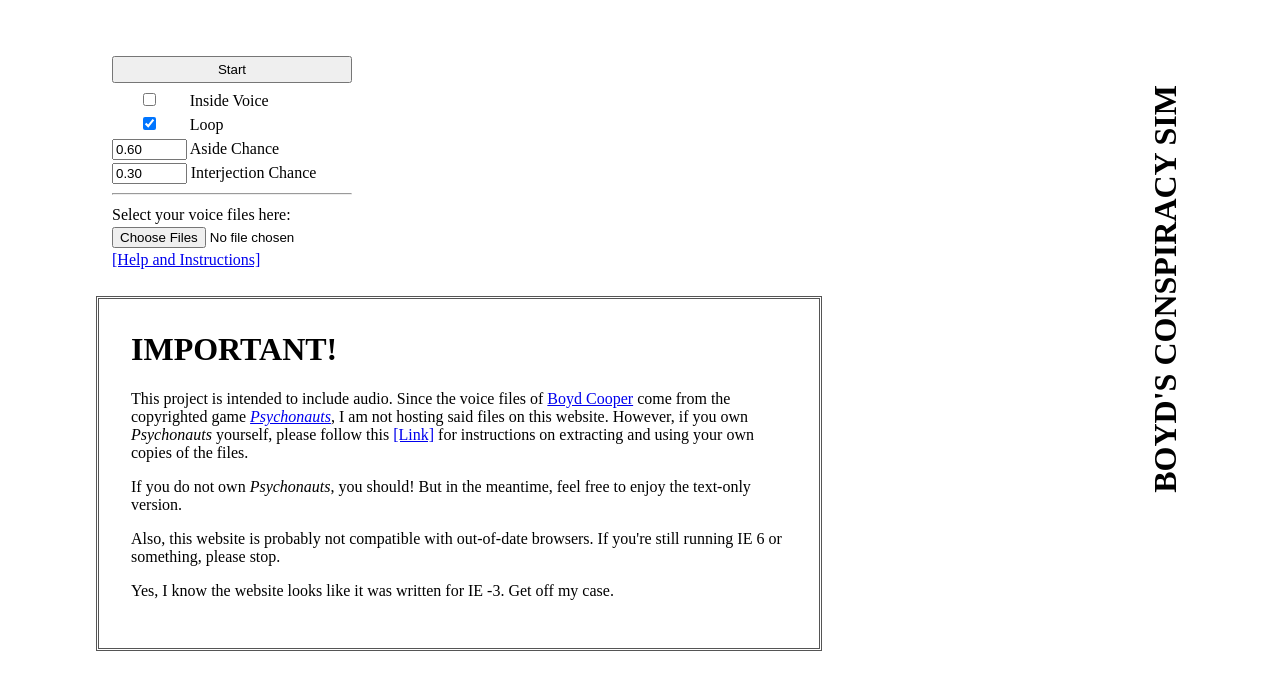
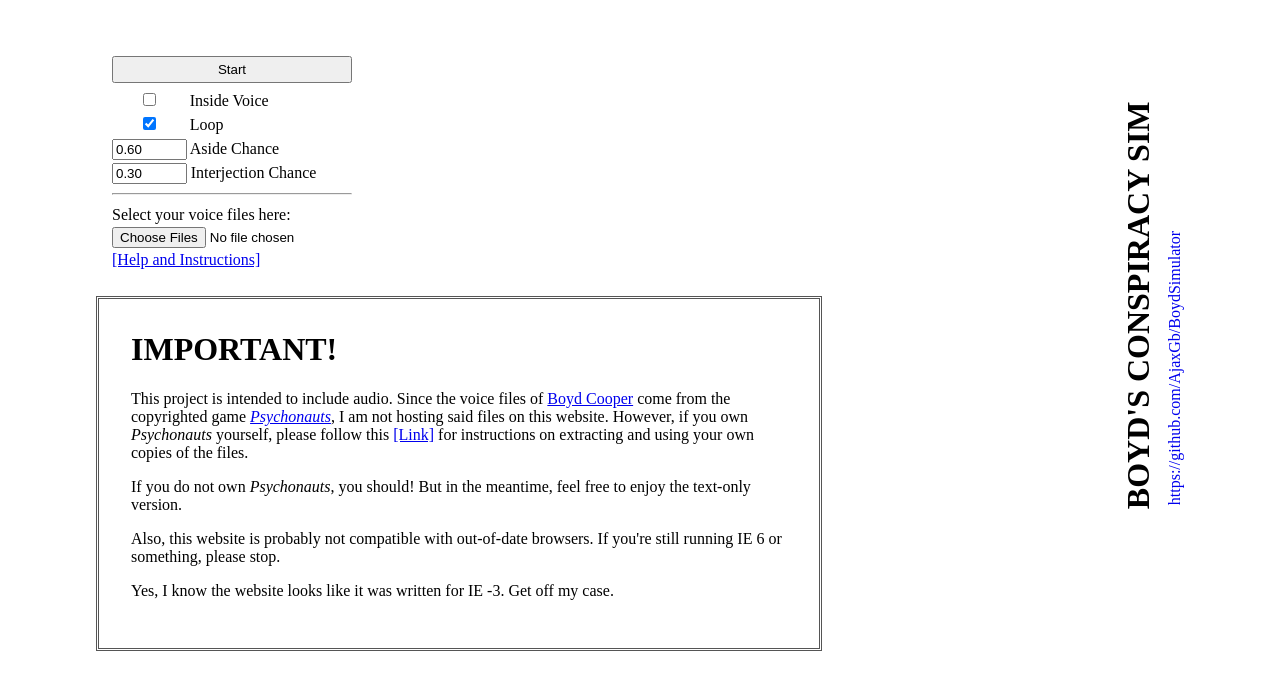
Before and after one commit to AjaxGb/BoydSimulator, a plain HTML site: page index.html in a window 1280 px wide. Drawn offline with Linux system fonts and the light colour scheme.

Commit message:
Add link back to repo

```diff
--- a/index.html
+++ b/index.html
@@ -43,13 +43,22 @@
 			transform: rotate(-90deg);
 			transform-origin: 100% 100%;
 			float: right;
-			max-height: 100%;
+			line-height: 1em;
+		}
+		.side a {
+			padding-left: 0.25em;
+			text-decoration: none;
 		}
 	</style>
 </head>
 
 <body>
-	<h1 class="side">BOYD'S CONSPIRACY SIM</h1>
+	<div class="side">
+		<h1>BOYD'S CONSPIRACY SIM</h1>
+		<a href="https://github.com/AjaxGb/BoydSimulator">
+			https://github.com/AjaxGb/BoydSimulator
+		</a>
+	</div>
 	<form>
 		<input type="button" id="start" value="Start" disabled>
 		<label>
```
